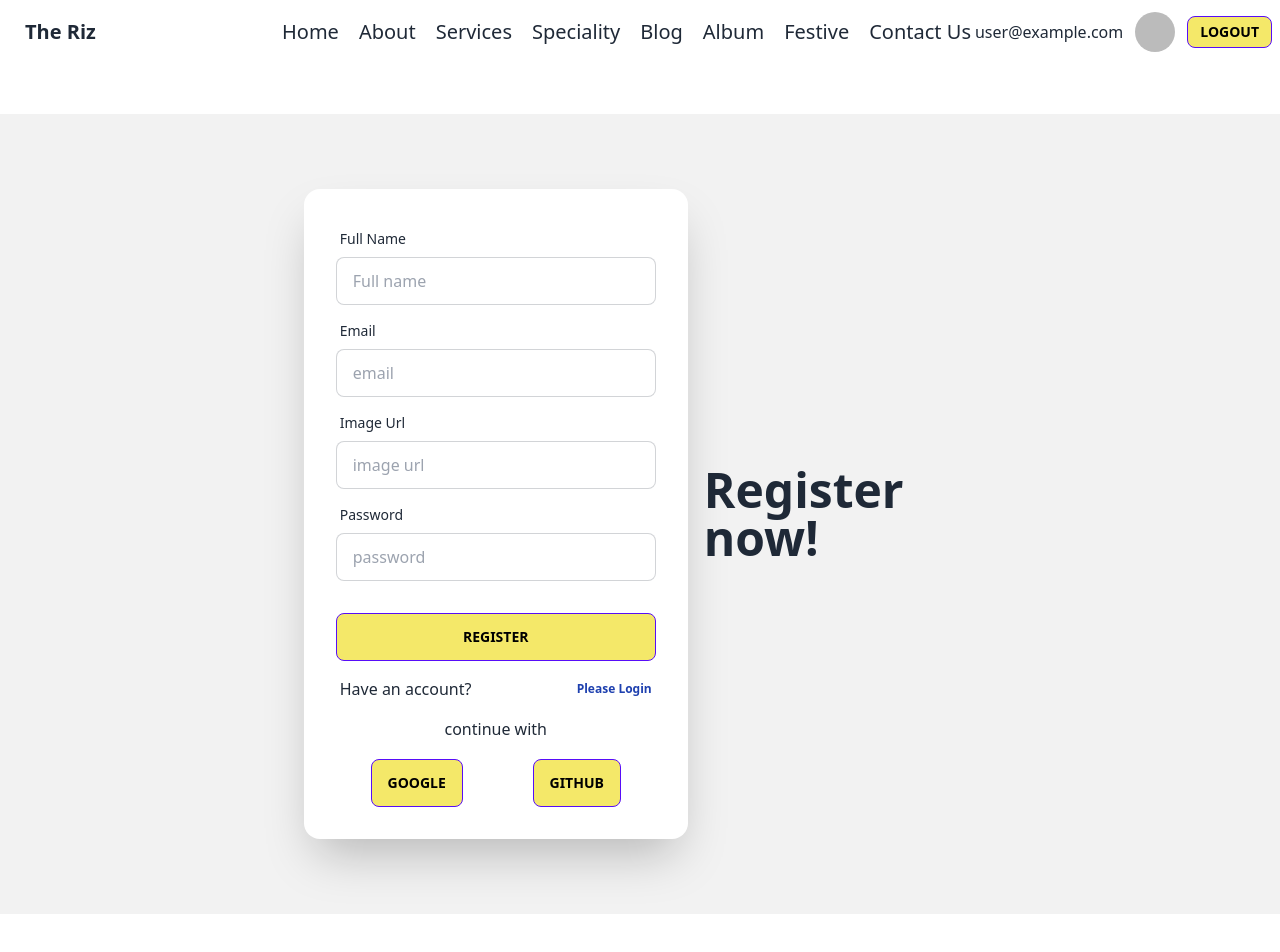
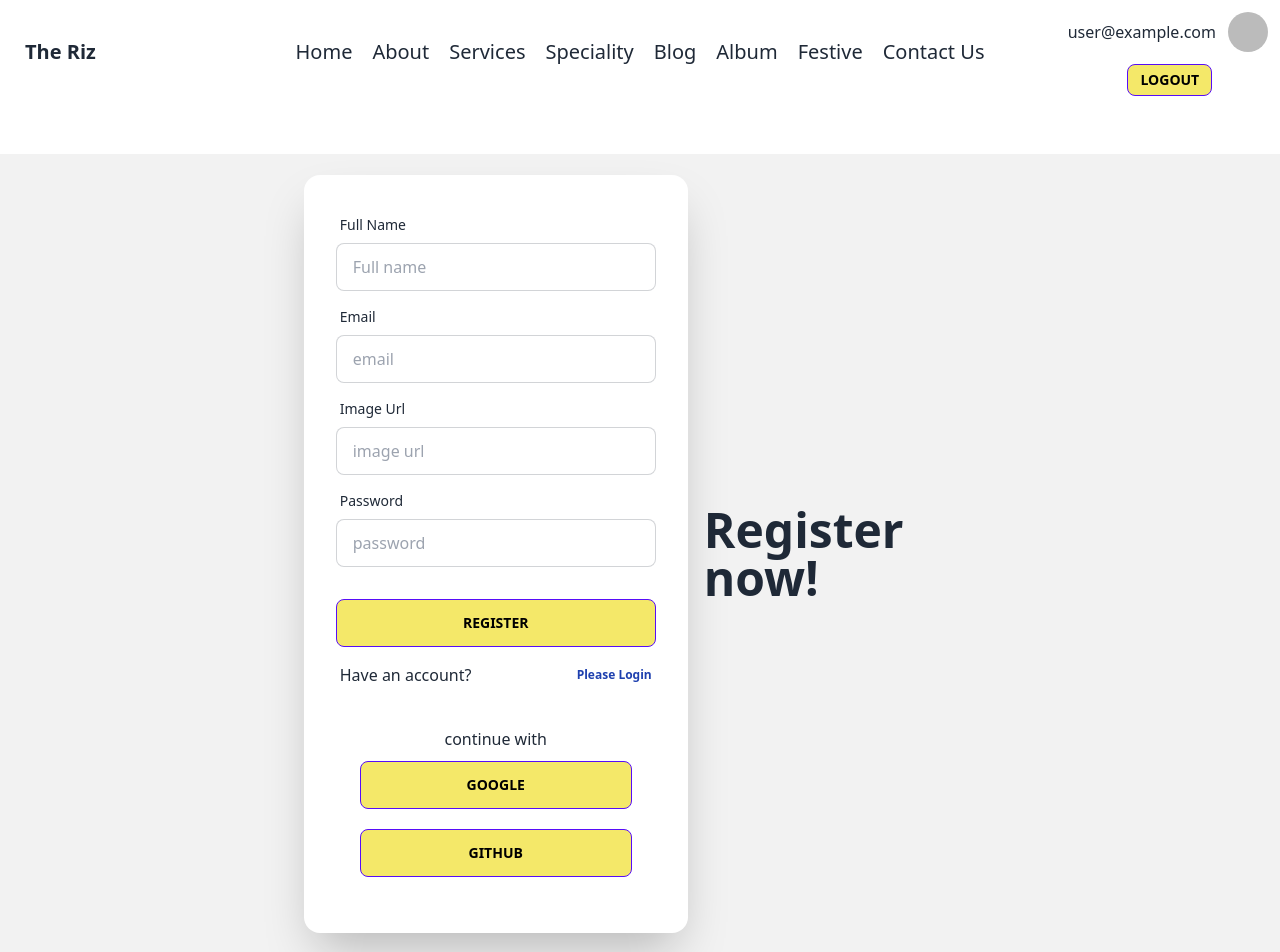
Before and after one commit to 2eg4rizve/Event-Management, a React (Vite) app: page /register in a window 1280 px wide. Shown: the top 952 px of the page. Built offline with nearby package versions, Linux system fonts and the light colour scheme; no server answers; sample sign-in values are in the browser's storage.

Commit message:
AOS apply

```diff
--- /dev/null
+++ b/src/components/ErrorPage/ErrorPage.jsx
@@ -0,0 +1,20 @@
+import { Link } from "react-router-dom";
+
+
+const ErrorPage = () => {
+    return (
+        <div>
+
+            <h2 className="mb-[40px] ml-[10px]">Oops!!</h2>
+
+            <h2 className="mb-[40px] ml-[10px]"> Page Not Found!!</h2>
+
+            <Link to="./"><button className="btn btn-primary ml-[10px]">Go back To Home</button></Link>
+
+
+
+        </div>
+    );
+};
+
+export default ErrorPage;
--- a/src/components/Navbar/Navbar.jsx
+++ b/src/components/Navbar/Navbar.jsx
@@ -133,7 +133,8 @@ const Navbar = () => {
 
                     {
                         user?.email ? <div className="dropdown dropdown-end">
-                            <div className="flex flex-col md:flex-row items-center gap-2">
+                            <div className="flex flex-col items-center gap-2">
+                                <div className="flex items-center gap-2">
                                     <p>{user.email}</p>
                                     <label tabIndex={0} className="btn btn-ghost btn-circle avatar">
 
@@ -141,6 +142,8 @@ const Navbar = () => {
                                             <img src={user.photoURL} />
                                         </div>
                                     </label>
+                                </div>
+
                                 <div>
                                     <button
                                         onClick={logOut}
--- a/src/main.jsx
+++ b/src/main.jsx
@@ -20,11 +20,13 @@ import Speciality from './components/Speciality/Speciality';
 import ContactUs from './pages/ContactUs/ContactUs';
 import Albam from './pages/Albam/Albam';
 import Festive from './components/Festive/Festive';
+import ErrorPage from './components/ErrorPage/ErrorPage';
 
 const router = createBrowserRouter([
   {
     path: "/",
     element: <Root></Root>,
+    errorElement: <ErrorPage></ErrorPage>,
     children: [
       {
         path: "/",
@@ -55,7 +57,7 @@ const router = createBrowserRouter([
       },
       {
         path: "/albam",
-        element: <Albam></Albam>
+        element: <PivateRoute><Albam></Albam></PivateRoute>
 
       },
       {
--- a/src/pages/Login/Login.jsx
+++ b/src/pages/Login/Login.jsx
@@ -95,10 +95,11 @@ const Login = () => {
                             </label>
 
 
-                            <SocialLogin></SocialLogin>
+
 
 
                         </form>
+                        <SocialLogin></SocialLogin>
                     </div>
                 </div>
             </div>
--- a/src/pages/SocialLogin/SocialLogin.jsx
+++ b/src/pages/SocialLogin/SocialLogin.jsx
@@ -3,6 +3,8 @@ import { useContext } from "react";
 import { AuthContext } from "../../Provider/AuthProvider";
 import toast from "react-hot-toast";
 import { useNavigate } from "react-router-dom";
+
+import Swal from 'sweetalert2';
 
 const SocialLogin = () => {
 
@@ -17,29 +19,41 @@ const SocialLogin = () => {
     const handleSocialLogin = (media) => {
         media()
             .then(() => {
-                toast.success("User Created Successfully")
+                Swal.fire({
+                    icon: 'success',
+                    title: 'OK...',
+                    text: "User Created Successfully",
+
+                })
                 navigate('/')
             })
             .catch(error => {
-                toast.error(error.massage)
+                Swal.fire({
+                    icon: 'error',
+                    title: 'Oops...Try Again',
+                    text: error.message,
+
+                })
             })
     }
 
 
     return (
         <>
+            <div className="p-6">
                 <div className="text-center mb-[10px]">continue with</div>
-            <div className="flex justify-around">
+                <div className="">
 
                     <button
                         onClick={() => handleSocialLogin(googleLogin)}
-                    className="btn btn-primary   text-black bg-[#F4E869]">Google
+                        className="btn btn-primary w-full  text-black bg-[#F4E869] mb-[20px] p-4">Google
                     </button>
+
 
 
                     <button
                         onClick={() => handleSocialLogin(githubLogin)}
-                    className="btn btn-primary   text-black bg-[#F4E869]">Github
+                        className="btn btn-primary  w-full text-black bg-[#F4E869]">Github
                     </button>
 
 
@@ -47,6 +61,7 @@ const SocialLogin = () => {
 
 
                 </div>
+            </div>
         </>
     );
 };
```
Lines whose indentation alone changed are shown as unchanged.
